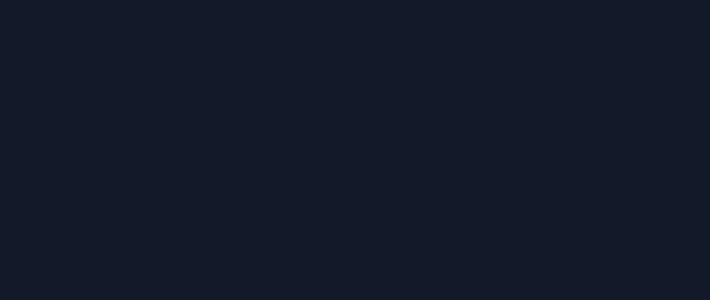
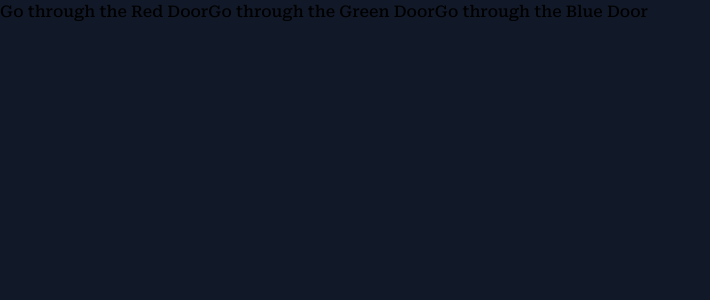
Before and after one commit to snipergz/GameNight, a React (Create React App) app in the folder frontend/: page /mystery in a window 1280 px wide. Before the commit this address had no page. Shown: the top 300 px of the page, without its empty margins (0-710 px from the left). Built offline with nearby package versions, Linux system fonts and the light colour scheme.

Commit message:
Added MysteryGame Prototype (Untested)

```diff
--- a/frontend/src/App.js
+++ b/frontend/src/App.js
@@ -4,6 +4,7 @@ import Mafia from './pages/Mafia';
 import Taboo from './pages/Taboo';
 import Server from './pages/Server';
 import MafiaServer from './pages/MafiaServer';
+import Mystery from './pages/MysteryGame';
 
 function App() {
   return (
@@ -17,6 +18,7 @@ function App() {
           <Route path='/taboo' element={<Taboo/>}/>
           <Route path='/mafia/server' element={<Server gameName={"Mafia"}/>}/>
           <Route path='/mafia/server/play' element={<MafiaServer/>}/>
+          <Route path='/mystery' element ={<Mystery/>}/>
         </Routes>
       </div>
     </Router>
--- /dev/null
+++ b/frontend/src/components/Mystery/MysteryGameChoice.jsx
@@ -0,0 +1,28 @@
+
+const Choice = async () => {
+    const response = ""
+    const responseOne = async () => {
+        response = "(Response one chosen.)"
+    }
+    const responseTwo = async () => {
+        response = "(Response two chosen.)"
+    }
+    const responseThree = async () => {
+        response = "(Response three chosen.)"
+    }
+
+    return(
+        <div>
+            <button onClick={responseOne}> Go through the Red Door</button>
+
+            <button onClick={responseTwo}> Go through the Green Door</button>
+
+            <button onClick={responseThree}> Go through the Blue Door</button>
+
+            <response/>
+        </div>
+    )
+
+}
+
+export default Choice
--- /dev/null
+++ b/frontend/src/pages/MysteryGame.jsx
@@ -0,0 +1,12 @@
+import React from 'react'
+import Choice from '../components/Mystery/MysteryGameChoice'
+
+const Mystery = () => {
+    return (
+        <>
+        <Choice/>
+        </>
+    )
+}
+
+export default Mystery
--- a/package.json
+++ b/package.json
@@ -11,7 +11,7 @@
   "license": "ISC",
   "dependencies": {
     "cors": "^2.8.5",
-    "dotenv": "^16.0.2",
+    "dotenv": "^16.0.3",
     "express": "^4.18.2",
     "express-async-handler": "^1.2.0",
     "mongoose": "^6.5.4"
```
Also changed, not shown: 2 other files (tests, documents, lock files or other folders).
